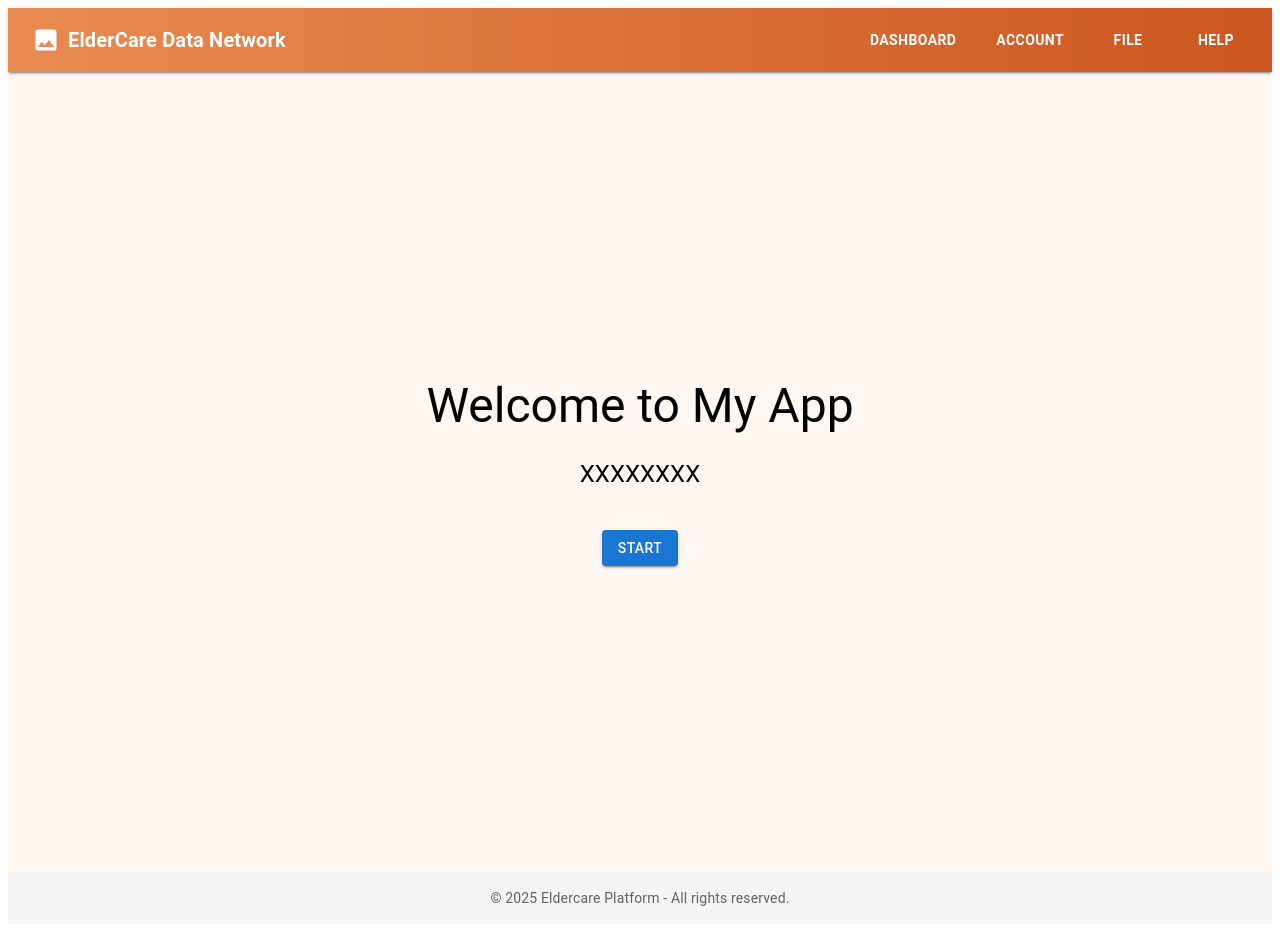
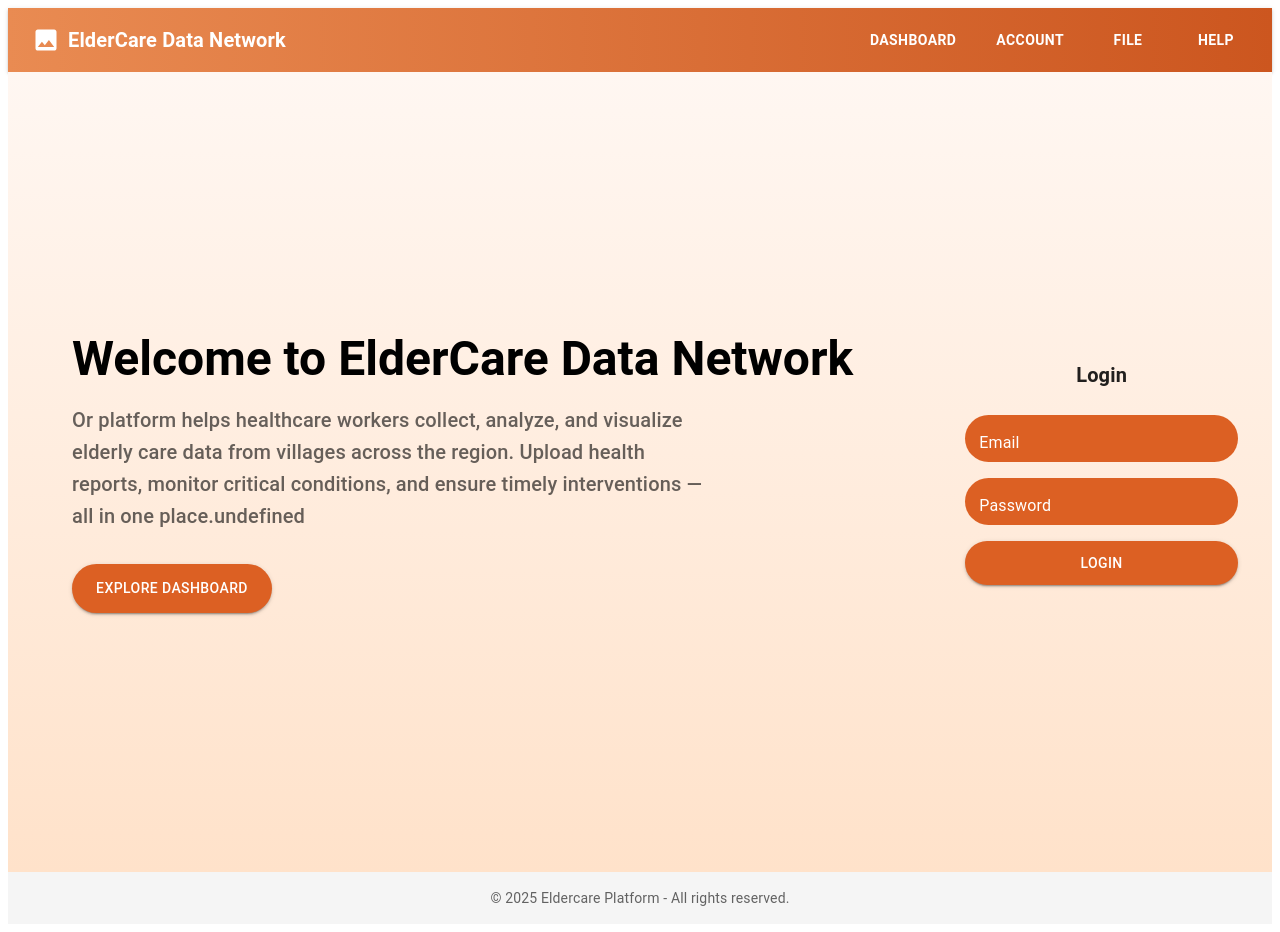
Before and after one commit to ralinvann/xlsx_organizer, a React (Create React App) app in the folder client/: page / in a window 1280 px wide. Built offline with nearby package versions, Linux system fonts and the light colour scheme.

Commit message:
Modified home page

```diff
--- a/client/package.json
+++ b/client/package.json
@@ -49,6 +49,7 @@
     "@types/react": "^19.0.7",
     "@types/react-dom": "^19.0.3",
     "@types/react-router-dom": "^5.3.3",
+    "@types/react-typing-effect": "^2.0.7",
     "typescript": "4.9"
   }
 }
--- a/client/src/pages/Home.tsx
+++ b/client/src/pages/Home.tsx
@@ -1,32 +1,146 @@
-import React from 'react';
-import { Box, Typography, Button } from '@mui/material';
+import React, { useEffect, useState } from 'react';
+import { Box, Typography, Button, TextField, Paper } from '@mui/material';
+
+const TYPING_TEXT = `Our platform helps healthcare workers collect, analyze, and visualize elderly care data from villages across the region. Upload health reports, monitor critical conditions, and ensure timely interventions — all in one place.`;
 
 const Home: React.FC = () => {
+  const [typedText, setTypedText] = useState('');
+
+  useEffect(() => {
+    let i = 0;
+    const interval = setInterval(() => {
+      setTypedText((prev) => prev + TYPING_TEXT[i]);
+      i++;
+      if (i >= TYPING_TEXT.length) clearInterval(interval);
+    }, 20); // speed of typing
+    return () => clearInterval(interval);
+  }, []);
+
   return (
-    <Box display="flex" flexDirection="column" minHeight="100vh">
+    <Box
+      display="flex"
+      minHeight="100vh"
+      sx={{
+        background: 'linear-gradient(to bottom, #fff7f2, #ffe2ca)',
+      }}
+    >
+      {/* Left Side */}
       <Box
-        component="main"
-        flexGrow={1}
+        flex={7}
         display="flex"
         flexDirection="column"
-        alignItems="center"
         justifyContent="center"
-        textAlign="center"
-        px={3}
+        px={8}
+        py={6}
+        bgcolor="transparent"
       >
-        <Typography variant="h3" mb={3}>
-          Welcome to My App
+        <Typography variant="h3" fontWeight="bold" gutterBottom>
+          Welcome to ElderCare Data Network
         </Typography>
-        <Typography variant="h5" mb={5}>
-          XXXXXXXX
+
+        <Typography variant="h6" color="text.secondary" maxWidth="80%" mb={4}>
+          {typedText}
         </Typography>
+
         <Button
           variant="contained"
           color="primary"
           href="/dashboard"
+          sx={{
+            width: 200,
+            py: 1.5,
+            borderRadius: '999px',
+            backgroundColor: '#dc6023',
+            '&:hover': { backgroundColor: '#b5481b' },
+          }}
         >
-          Start
+          Explore Dashboard
         </Button>
+      </Box>
+
+      {/* Right Side: Login */}
+      <Box
+        flex={3}
+        display="flex"
+        justifyContent="center"
+        alignItems="center"
+        bgcolor="transparent"
+      >
+        <Paper
+          elevation={4}
+          sx={{
+            width: '80%',
+            maxWidth: 360,
+            p: 4,
+            borderRadius: 4,
+            backgroundColor: 'transparent',
+            boxShadow: 'none',
+            textAlign: 'center',
+          }}
+        >
+          <Typography variant="h6" fontWeight="bold" mb={3}>
+            Login
+          </Typography>
+
+          <TextField
+            fullWidth
+            variant="outlined"
+            label="Email"
+            sx={{
+              mb: 2,
+              input: {
+                color: '#fff',
+                backgroundColor: '#dc6023',
+                borderRadius: '999px',
+                paddingY: 1.5,
+                paddingX: 2,
+              },
+              '& .MuiOutlinedInput-root': {
+                borderRadius: '999px',
+                '& fieldset': {
+                  border: 'none',
+                },
+              },
+            }}
+            InputLabelProps={{ sx: { color: '#fff' } }}
+          />
+
+          <TextField
+            fullWidth
+            variant="outlined"
+            label="Password"
+            sx={{
+              mb: 2,
+              input: {
+                color: '#fff',
+                backgroundColor: '#dc6023',
+                borderRadius: '999px',
+                paddingY: 1.5,
+                paddingX: 2,
+              },
+              '& .MuiOutlinedInput-root': {
+                borderRadius: '999px',
+                '& fieldset': {
+                  border: 'none',
+                },
+              },
+            }}
+            InputLabelProps={{ sx: { color: '#fff' } }}
+          />
+
+          <Button
+            variant="contained"
+            fullWidth
+            sx={{
+              py: 1.2,
+              borderRadius: '999px',
+              backgroundColor: '#dc6023',
+              '&:hover': { backgroundColor: '#b5481b' },
+            }}
+          >
+            Login
+          </Button>
+        </Paper>
       </Box>
     </Box>
   );
```
Also changed, not shown: 1 other file (tests, documents, lock files or other folders).
